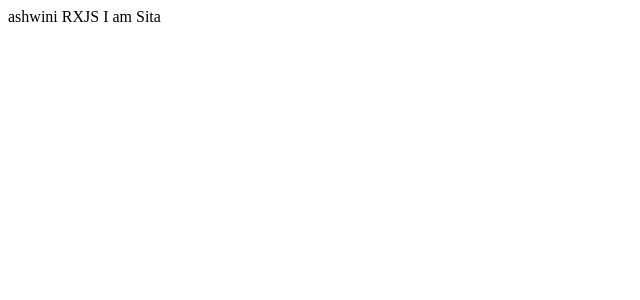
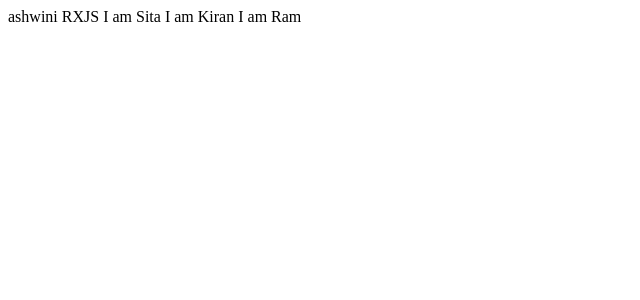
Before and after one commit to ashwini-jagtap46/Demo1, an Angular app: page / in a window 1280 px wide. Shown: the top 300 px of the page, without its empty margins (0-640 px from the left). Built offline with nearby package versions, Linux system fonts and the light colour scheme.

Commit message:
Add successfully

```diff
--- a/src/app/app.component.ts
+++ b/src/app/app.component.ts
@@ -9,4 +9,6 @@
   a = "ashwini";
   title = "RXJS";
   sita = "I am Sita";
+  kiran = "I am Kiran";
+  ram = "I am Ram";
 }
```
